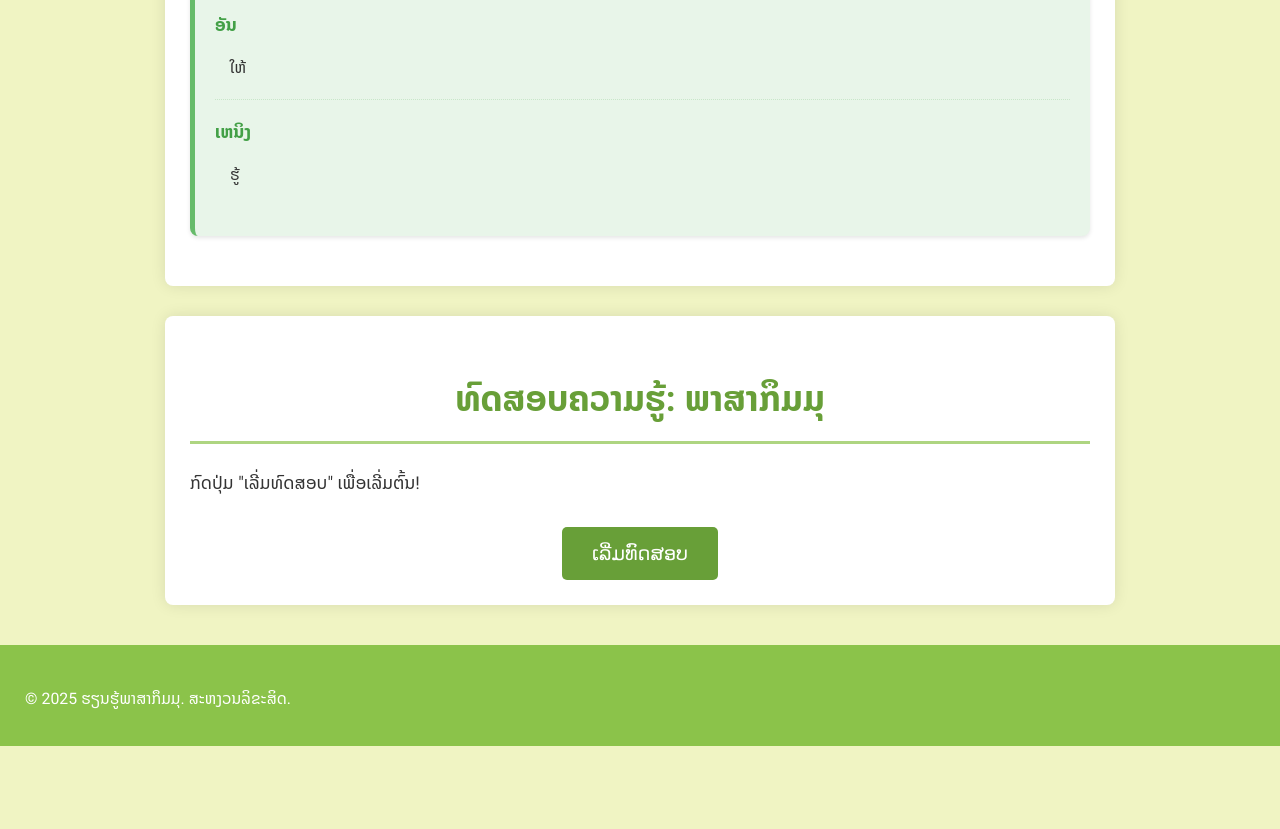
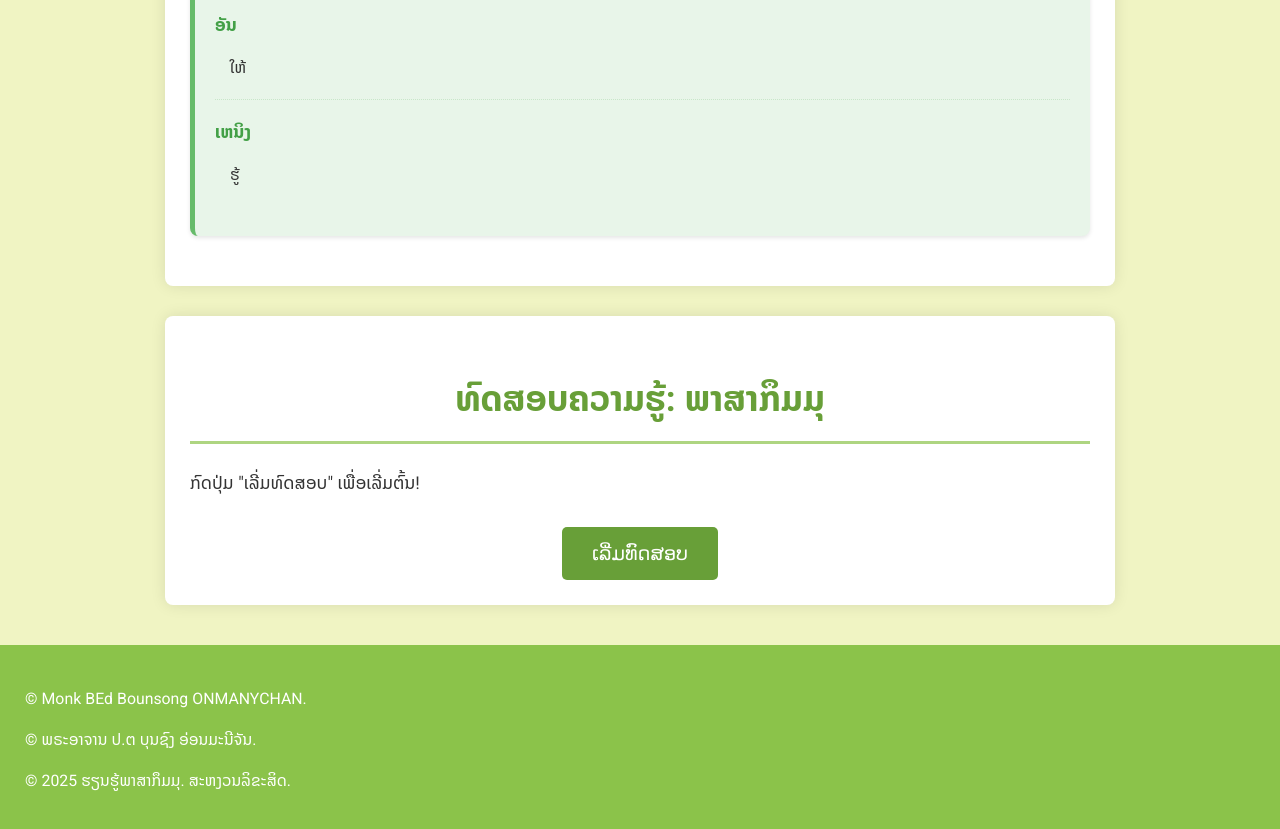
Before and after one commit to Bounsong-Lao/khmu-abstract.-, a plain HTML site: page index.html in a window 1280 px wide. Shown: the part 9784-10613 px from the top of the page. Before the commit the page ends 10530 px from the top, so only its background shows below. Drawn offline with Linux system fonts and the light colour scheme.

Commit message:
Update index.html

```diff
--- a/index.html
+++ b/index.html
@@ -427,6 +427,8 @@
     </main>
 
     <footer>
+        <p>&copy; Monk BEd Bounsong ONMANYCHAN.</p>
+        <p>&copy; ພຣະອາຈານ ປ.ຕ ບຸນຊົງ ອ່ອນມະນີຈັນ.</p>
         <p>&copy; 2025 ຮຽນຮູ້ພາສາກຶມມຸ. ສະຫງວນລິຂະສິດ.</p>
     </footer>
 
```
